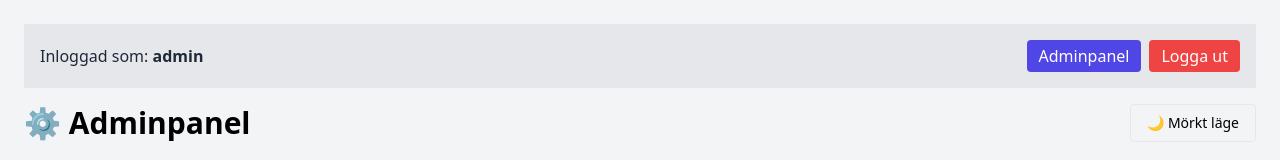
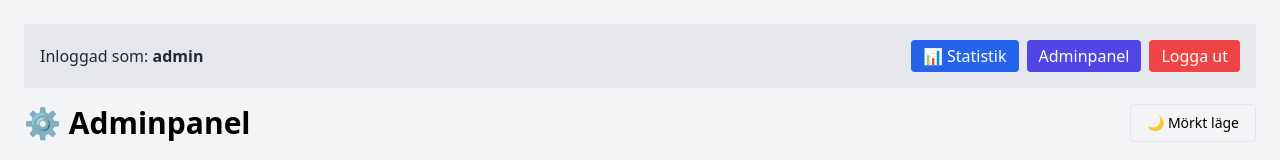
Before and after one commit to Ahmedalmasrii/KanbanApp, a React (Create React App) app in the folder frontend/: page /admin in a window 1280 px wide. Shown: the top 160 px of the page. Built offline with nearby package versions, Linux system fonts and the light colour scheme; no server answers; sample sign-in values are in the browser's storage.

Commit message:
knapp för att komma åt statisktik panel

```diff
--- a/frontend/src/components/Header.js
+++ b/frontend/src/components/Header.js
@@ -18,6 +18,17 @@ const Header = () => {
       </span>
 
       <div className="flex gap-2">
+        {/* Statistikpanel – för admin eller manager */}
+        {(user?.role === 'admin' || user?.role === 'manager') && (
+          <button
+            onClick={() => navigate('/stats')}
+            className="bg-blue-600 text-white px-3 py-1 rounded hover:bg-blue-700"
+          >
+            📊 Statistik
+          </button>
+        )}
+
+        {/* Adminpanel – endast för admin */}
         {user?.role === 'admin' && (
           <button
             onClick={() => navigate('/admin')}
```
